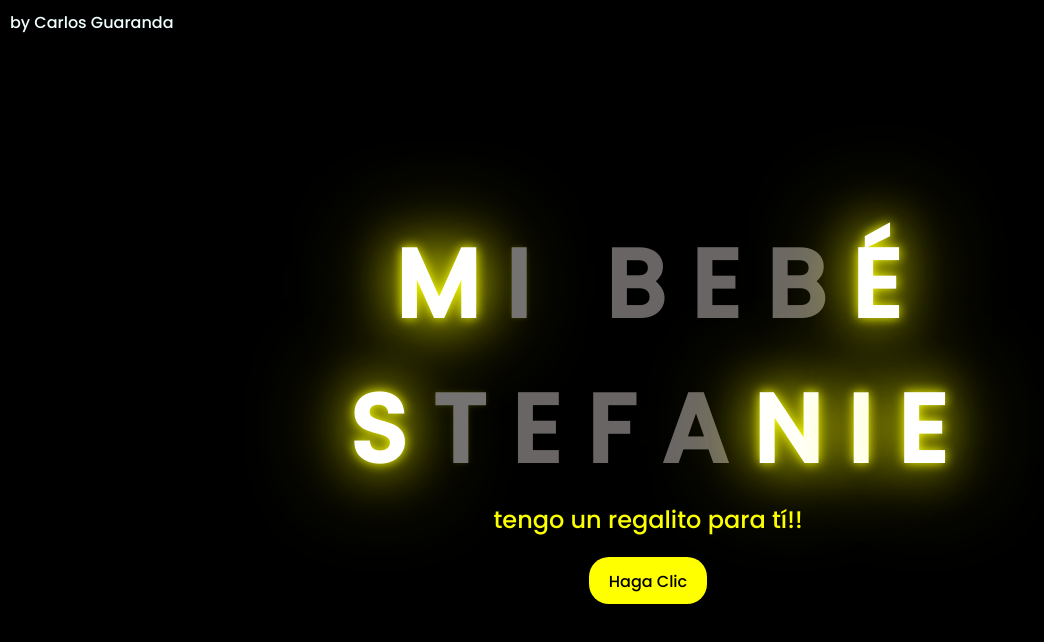
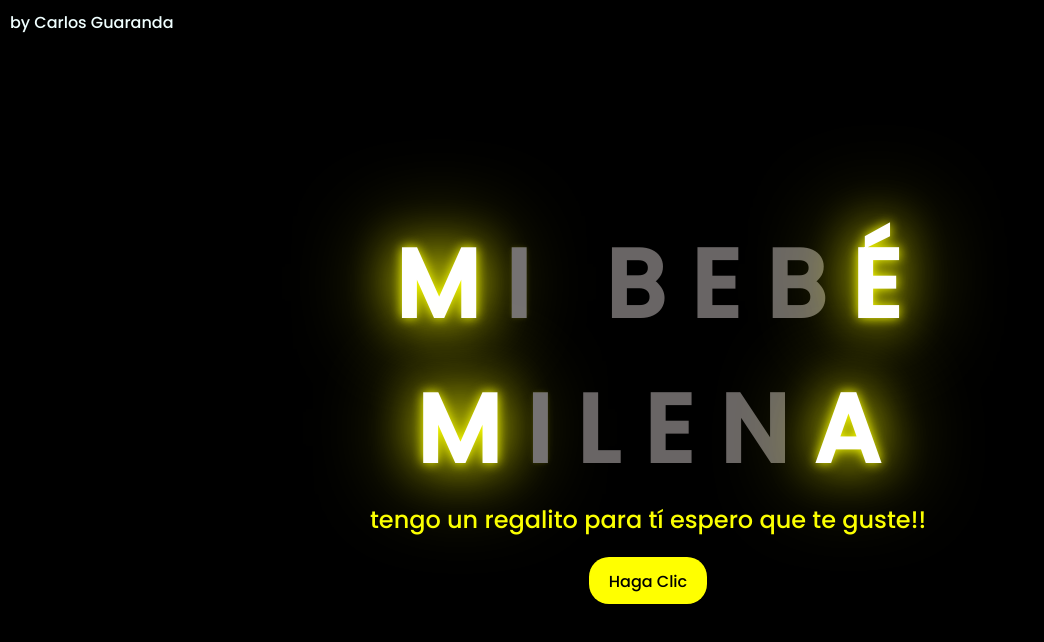
Before and after one commit to carlos-carftware/flores, a plain HTML site: page index.html in a window 1280 px wide. Shown: the whole page, without its empty margins (0-1044 px from the left). Drawn offline with Linux system fonts and the light colour scheme.

Commit message:
Update index.html
milena

```diff
--- a/index.html
+++ b/index.html
@@ -31,18 +31,16 @@
         <span>É</span>
     </div>
     <div class="greetings">
-        <span>S</span>
-        <span>T</span>
+        <span>M</span>
+        <span>I</span>
+        <span>L</span>
         <span>E</span>
-        <span>F</span>
+        <span>N</span>
         <span>A</span>
-        <span>N</span>
-        <span>I</span>
-        <span>E</span>
 
     </div>
     <div class="description">
-        <span>tengo un regalito para tí!!</span>
+        <span>tengo un regalito para tí espero que te guste!!</span>
     </div>
     <div class="button">
         <button>
```
